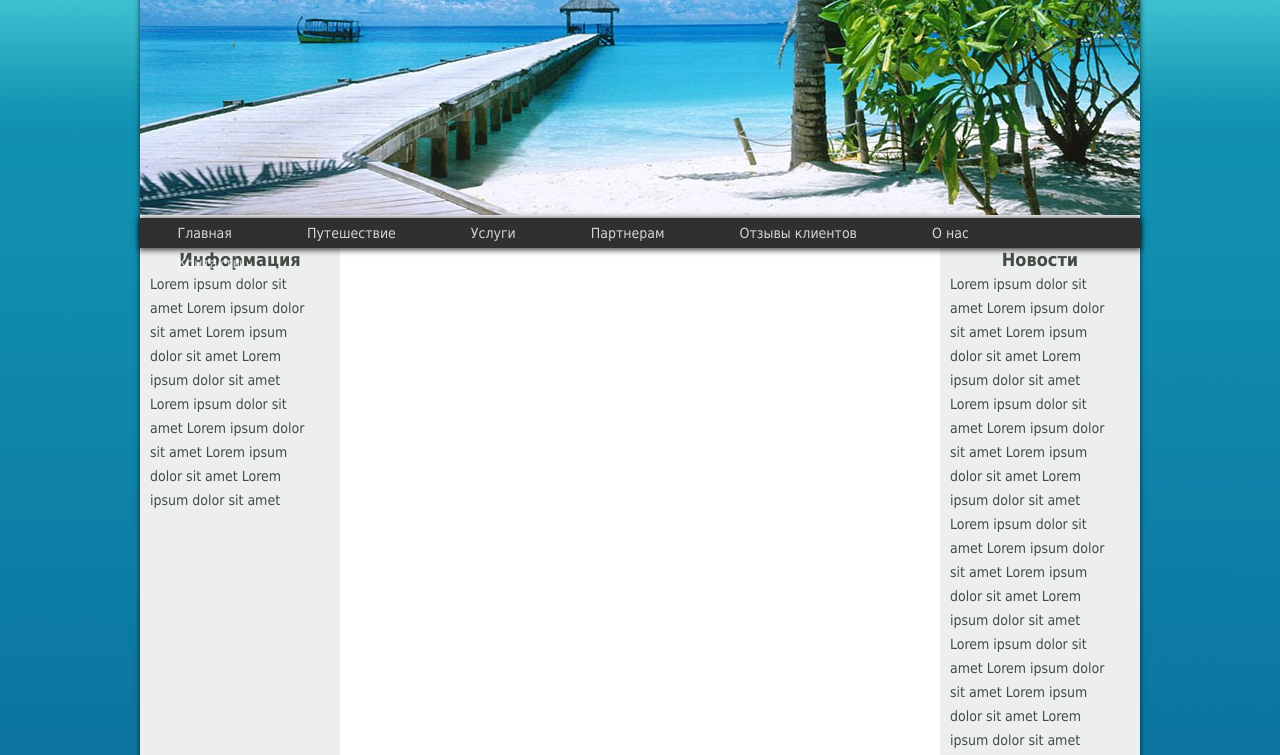
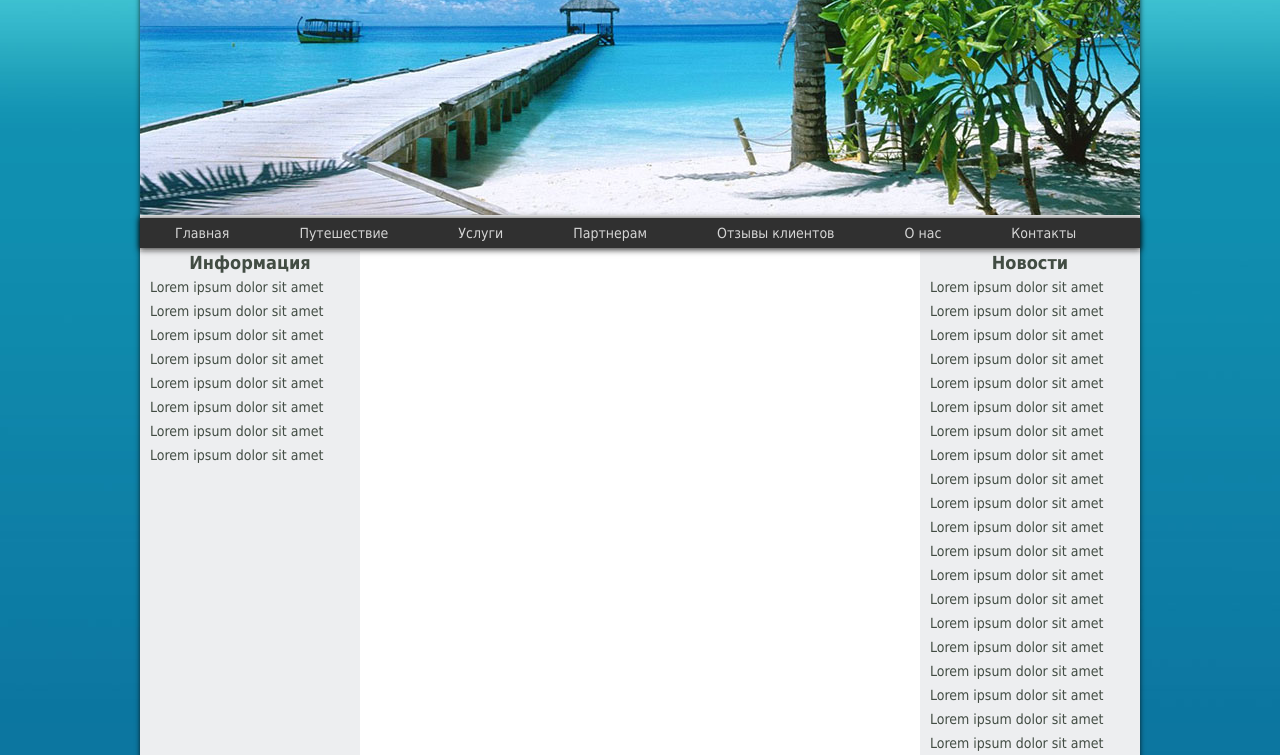
Before and after one commit to croaton9/Dmitry_Homework_4, a plain HTML site: page index.html in a window 1280 px wide. Shown: the part 197-952 px from the top of the page. Drawn offline with Linux system fonts and the light colour scheme.

Commit message:
Исправил :)

```diff
--- a/css/style.css
+++ b/css/style.css
@@ -1,6 +1,7 @@
 body{
 	width: 1280px;
 	background: url(../img/background.jpg);
+	margin:auto;
 }
 .wrapper{
 	width: 1000px;
@@ -48,13 +49,18 @@ body{
 }
 
 .photo_header{
-	border-bottom: 1px splid color:#138aa7;
+	border-bottom: 1px solid color:#138aa7;
+}
+
+.down{
+	padding-left: 4px;
+	margin: auto;
 }
 
 .center_panel {
     background-color:  #303030;
     height: 30px;
-    position: absolute;
+    position: relative;
     width:1000px;
     z-index: 10;
     box-shadow: 0 1px 6px 1px rgba(0, 0, 0, 0.75);
@@ -68,7 +74,7 @@ body{
     display: block;
     color: rgba(255, 255, 255, 0.8);
     font-size: 14px;
-    padding: 8px 37.5px;
+    padding: 8px 35px;
 }
 
 .center_panel ul:after{
@@ -112,7 +118,7 @@ ul.center_panel > li:hover > ul.submenu {
 	color: #424c43;
 	font-size: 14px;
 	line-height: 24px;
-	margin-top: 30px;
+	margin-top: 3px;
 }
 
 h3{
@@ -124,9 +130,9 @@ h3{
 .info{
 	background-color:#edeef0 ;
 	float: left;
-	width: 20%;
+	width: 22%;
     display: block;
-	padding-bottom: 31.5%;
+	padding-bottom: 30.3%;
 }
 
 .info p{
@@ -136,15 +142,15 @@ h3{
 
 .content{
 	float: left;
-	width:60%;
+	width:56%;
 }
 
 .news{
 	position: relative;
 	background-color: #edeef0;
 	float: right;
-	width: 20%;
-	border-bottom: 1px splid color: #c7cacf;
+	width: 22%;
+	border-bottom: 1px solid color: #c7cacf;
 }
 
 .news p{
```
Also changed, not shown: img/down.png (added).
